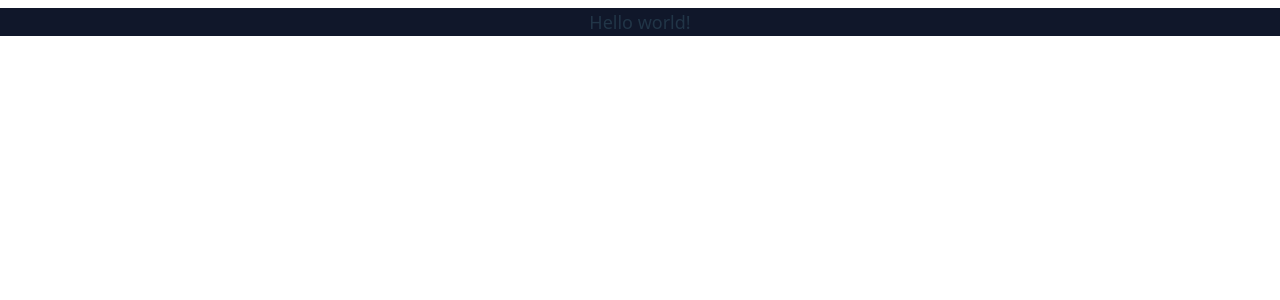
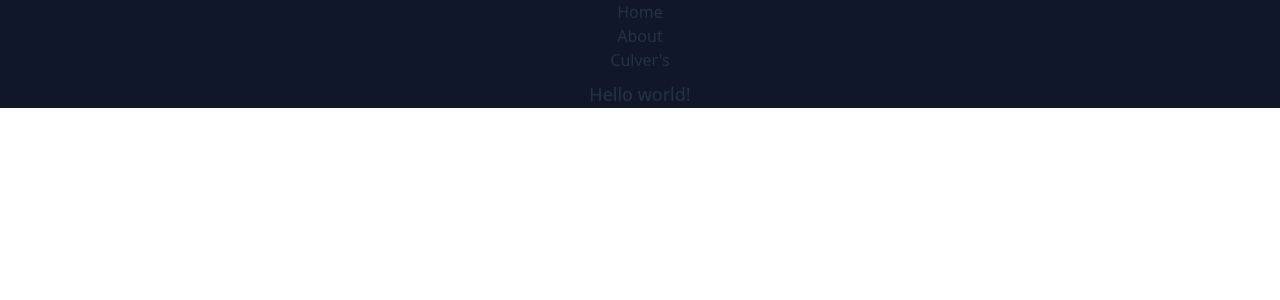
Before and after one commit to Jvader1138/jvader1138.github.io, a React (Vite) app: page / in a window 1280 px wide. Shown: the top 300 px of the page. Built offline with nearby package versions, Linux system fonts and the light colour scheme.

Commit message:
Add navbar

```diff
--- a/src/main.tsx
+++ b/src/main.tsx
@@ -1,7 +1,8 @@
 import { StrictMode } from 'react'
 import { createRoot } from 'react-dom/client'
-import { BrowserRouter, Routes, Route} from 'react-router-dom';
+import { HashRouter, Routes, Route} from 'react-router-dom';
 
+import Navbar from "./navbar";
 import AboutPage from './pages/about';
 import CulversPage from './pages/culvers';
 import HomePage from './pages/home';
@@ -11,13 +12,14 @@ import './index.css';
 
 createRoot(document.getElementById('root')!).render(
   <StrictMode>
-    <BrowserRouter basename="/">
-        <Routes>
-          <Route path="" element={<HomePage />}></Route>
-          <Route path="/about" element={<AboutPage />}></Route>
-          <Route path="/culvers" element={<CulversPage />}></Route>
-          <Route path="*" element={<NotFoundPage />}></Route>
-        </Routes>
-      </BrowserRouter>
+    <HashRouter>
+      <Navbar />
+      <Routes>
+        <Route path="/" element={<HomePage />} />
+        <Route path="/about" element={<AboutPage />} />
+        <Route path="/culvers" element={<CulversPage />} />
+        <Route path="*" element={<NotFoundPage />} />
+      </Routes>
+    </HashRouter>
   </StrictMode>,
 );
--- /dev/null
+++ b/src/navbar.tsx
@@ -0,0 +1,15 @@
+import { Link } from "react-router-dom";
+
+export default function Navbar() {
+  return (
+    <div>
+      <center>
+        <ul>
+          <li><Link to="/">Home</Link></li>
+          <li><Link to="/about">About</Link></li>
+          <li><Link to="/culvers">Culver's</Link></li>
+        </ul>
+      </center>
+    </div>
+  )
+}
```
